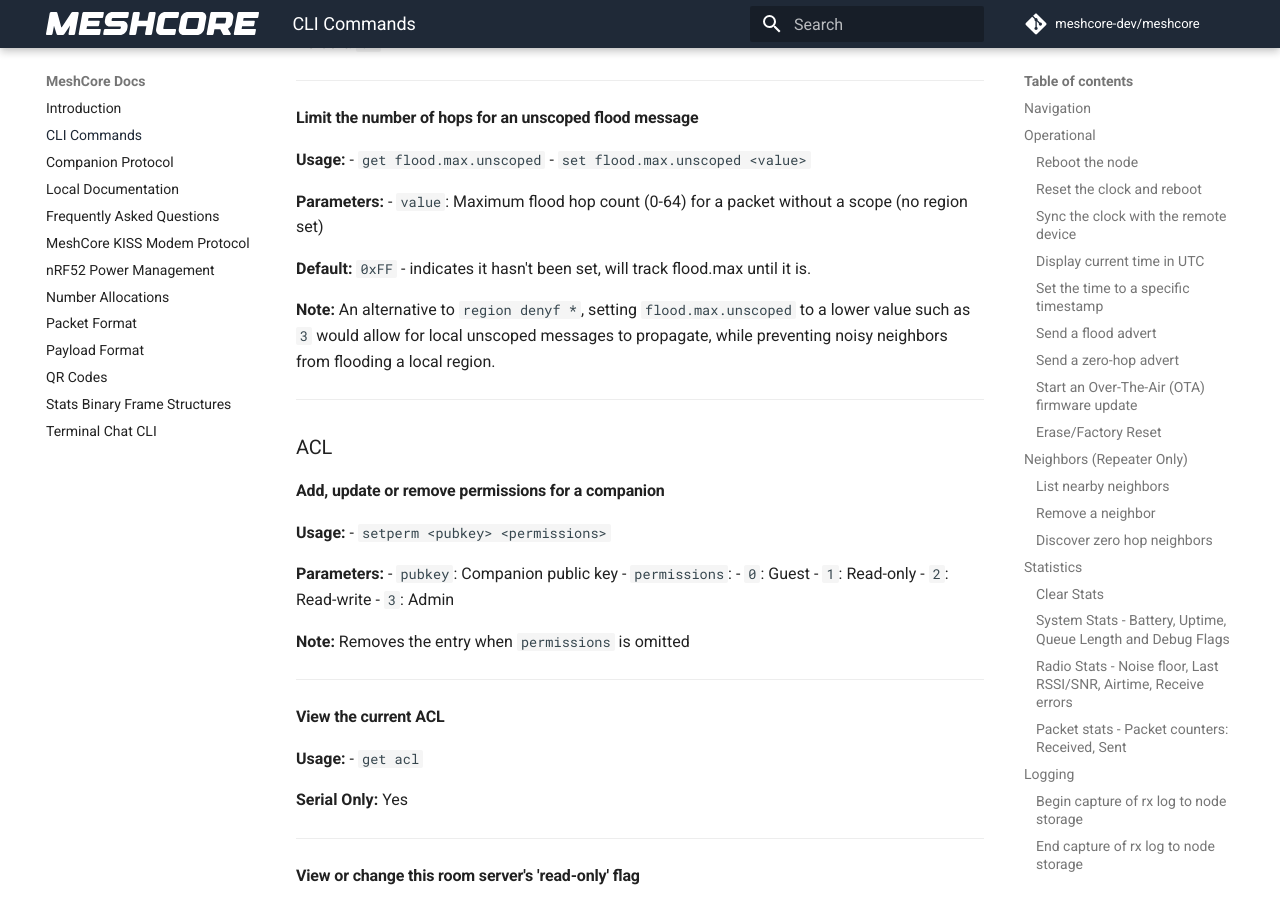
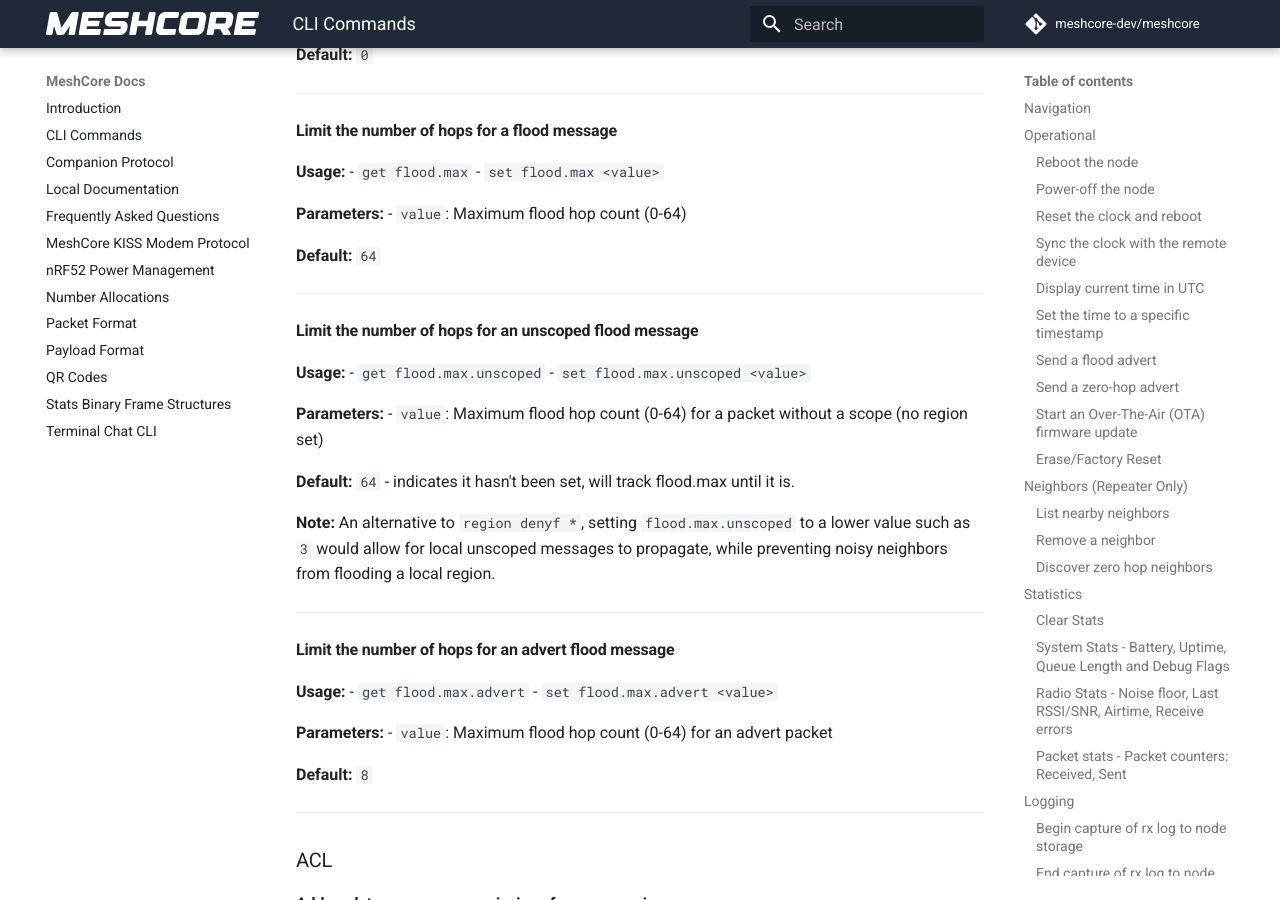
Before and after one commit to JacekVV/MeshCore-Hydra, an MkDocs documentation site: the page built from docs/cli_commands.md, in a window 1280 px wide and 900 px high, scrolled down 12958 px. Built offline with MkDocs 1.6.1 and Material for MkDocs 9.7.7, drawn with Linux system fonts in a browser that asks for light colours; comment, search, counter and statistics services are not loaded; some of the changed text lies outside the part shown.

Commit message:
added some missing CLI commands

```diff
--- a/docs/cli_commands.md
+++ b/docs/cli_commands.md
@@ -28,11 +28,24 @@ This document provides an overview of CLI commands that can be sent to MeshCore
 **Usage:**
 - `reboot`
 
+**Note:** No reply is sent.
+
+---
+
+### Power-off the node
+**Usage:**
+- `poweroff`, or
+- `shutdown
+`
+**Note:** No reply is sent.
+
 ---
 
 ### Reset the clock and reboot
 **Usage:**
 - `clkreboot`
+
+**Note:** No reply is sent.
 
 ---
 
@@ -632,10 +645,21 @@ This document provides an overview of CLI commands that can be sent to MeshCore
 **Parameters:**
 - `value`: Maximum flood hop count (0-64) for a packet without a scope (no region set)
 
-**Default:** `0xFF` - indicates it hasn't been set, will track flood.max until it is.
+**Default:** `64` - indicates it hasn't been set, will track flood.max until it is.
 
 **Note:** An alternative to `region denyf *`, setting `flood.max.unscoped` to a lower value such as `3` would allow for local unscoped messages to propagate, while preventing noisy neighbors from flooding a local region.
 
+---
+
+#### Limit the number of hops for an advert flood message
+**Usage:**
+- `get flood.max.advert`
+- `set flood.max.advert <value>`
+
+**Parameters:**
+- `value`: Maximum flood hop count (0-64) for an advert packet
+
+**Default:** `8`
 
 ---
 
```
